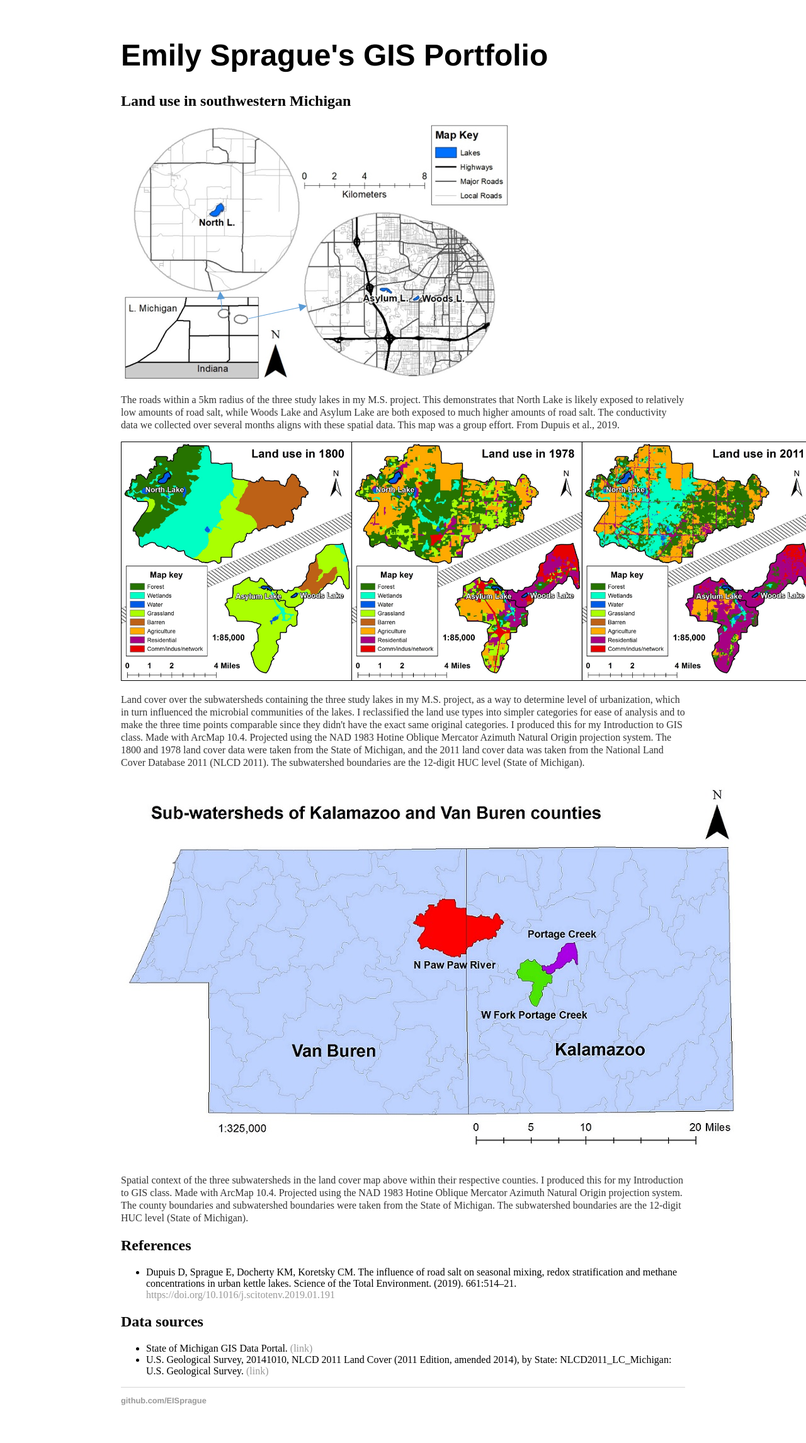
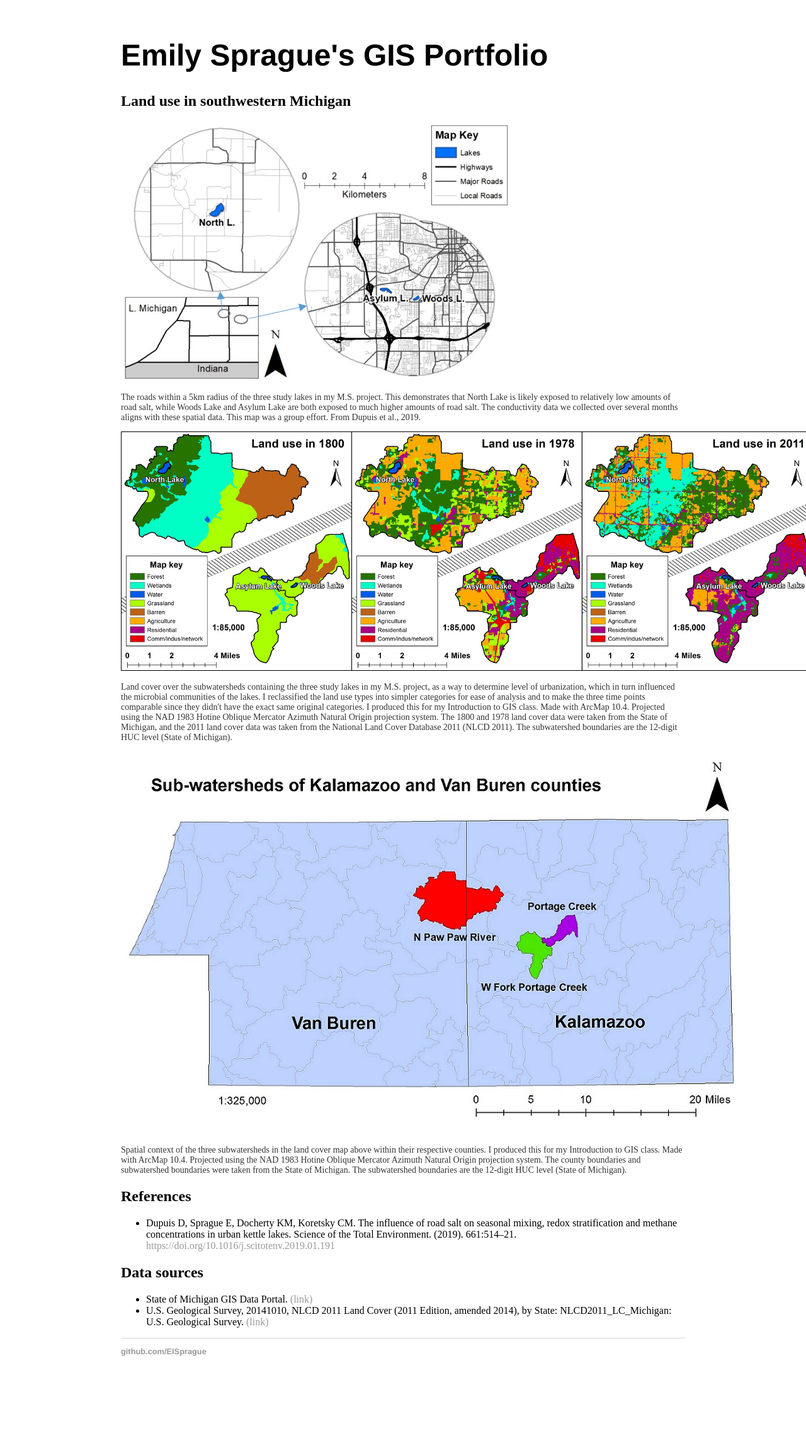
Before and after one commit to EISprague/EISprague.github.io, a Jekyll site: the page built from index.html, in a window 1280 px wide. Shown: the whole page at 63% size. Built offline with Jekyll 4.4.1, drawn with Linux system fonts in a browser that asks for light colours; after the commit the page ends 2213 px from its top, so only the background shows below that.

Commit message:
Font in pixels

```diff
--- a/css/main.css
+++ b/css/main.css
@@ -24,8 +24,7 @@ h1 {
     font-family:'Helvetica', 'Arial', 'Sans-Serif';
 }
 p {
-    font-size: 1em;
-    line-height: 1.25em;
+    font-size: 14px;
     color: #333;
 }
 footer {
```
